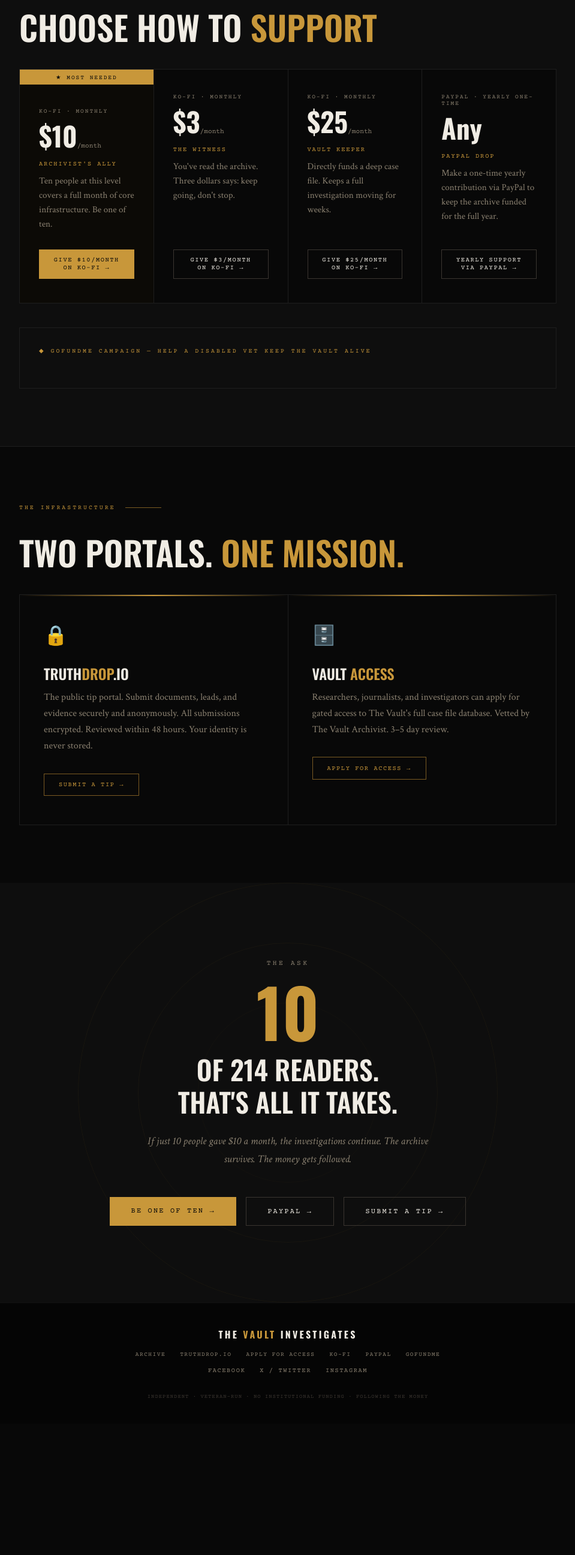
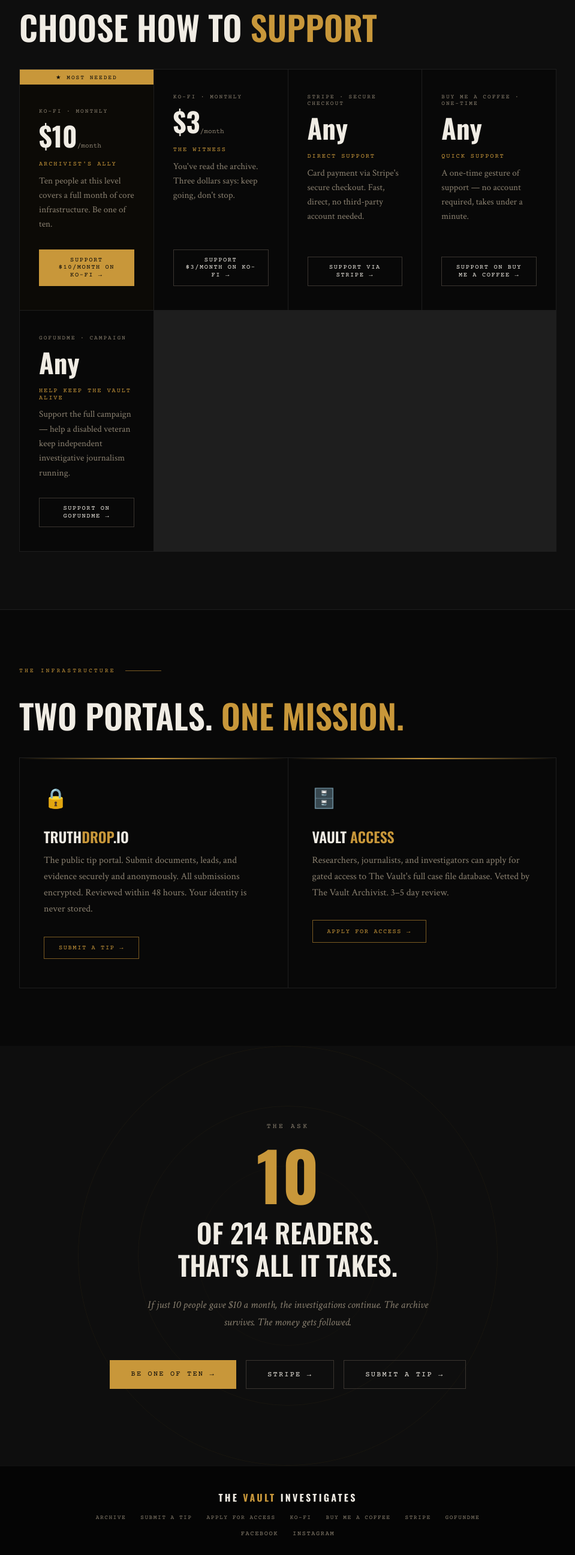
Before and after one commit to PapiRicanPI/Donate_The_Vault_Investigates, a plain HTML site: page index.html in a window 1280 px wide. Shown: the part 3004-5597 px from the top of the page at 60% size, without its empty margins (160-1119 px from the left). Before the commit the page ends 5378 px from the top, so only its background shows below. Drawn offline with nearby package versions, Linux system fonts and the light colour scheme; a script that the page names is missing.

Commit message:
Refactor donation and portal sections in index.html
Removed commented sections for donation and portals, updated links for submission and support options.

```diff
--- a/index.html
+++ b/index.html
@@ -67,7 +67,6 @@
   .dollar-amount{font-family:'Oswald',sans-serif;font-size:2rem;font-weight:700;color:var(--gold);display:block}
   .dollar-period{font-family:'Courier Prime',monospace;font-size:0.6rem;letter-spacing:0.15em;text-transform:uppercase;color:var(--muted);margin:0.5rem 0 0.8rem;display:block}
   .dollar-desc{font-size:0.95rem;color:#7a7060;line-height:1.6}
-  /* DONATE GRID */
   .donate-grid{display:grid;grid-template-columns:repeat(auto-fit,minmax(220px,1fr));gap:1px;background:var(--edge);border:1px solid var(--edge);margin-top:2.5rem}
   .donate-card{background:var(--void);padding:2.5rem 2rem;display:flex;flex-direction:column;transition:background 0.2s}
   .donate-card:hover{background:#0c0c0c}
@@ -83,7 +82,6 @@
   .card-btn:hover{border-color:var(--gold);color:var(--gold)}
   .donate-card.featured .card-btn{background:var(--gold);color:var(--void);border-color:var(--gold)}
   .donate-card.featured .card-btn:hover{background:var(--gold-light)}
-  /* PORTALS */
   .portal-grid{display:grid;grid-template-columns:1fr 1fr;gap:1px;background:var(--edge);border:1px solid var(--edge);margin-top:2.5rem}
   @media(max-width:600px){.portal-grid{grid-template-columns:1fr}}
   .portal-card{background:var(--void);padding:3rem 2.5rem;position:relative;overflow:hidden}
@@ -94,10 +92,6 @@
   .portal-desc{font-size:1rem;color:var(--muted);line-height:1.7;margin-bottom:2rem}
   .portal-btn{font-family:'Courier Prime',monospace;font-size:0.65rem;letter-spacing:0.15em;text-transform:uppercase;color:var(--gold);text-decoration:none;border:1px solid var(--gold-dim);padding:0.7rem 1.5rem;display:inline-block;transition:all 0.2s}
   .portal-btn:hover{background:var(--gold);color:var(--void);border-color:var(--gold)}
-  /* GOFUNDME WIDGET */
-  .gfm-wrap{margin-top:2.5rem;border:1px solid var(--edge);padding:2rem;background:var(--deep)}
-  .gfm-label{font-family:'Courier Prime',monospace;font-size:0.62rem;letter-spacing:0.3em;text-transform:uppercase;color:var(--gold);margin-bottom:1.5rem;display:block}
-  /* FINAL CTA */
   .final-cta{position:relative;overflow:hidden;padding:8rem 2rem;text-align:center;background:var(--deep)}
   .ring{position:absolute;top:50%;left:50%;transform:translate(-50%,-50%);border-radius:50%;border:1px solid rgba(200,151,58,0.07);pointer-events:none;animation:pulse-ring 6s ease-in-out infinite}
   .ring:nth-child(1){width:300px;height:300px}
@@ -125,13 +119,12 @@
   <a href="https://thevaultinvestigates.cloud/" class="nav-logo">The <span>Vault</span> Investigates</a>
   <div class="nav-right">
     <a href="https://thevaultinvestigates.cloud/" class="nav-link">Archive</a>
-    <a href="https://truthdrop-5buxndbh.manus.space/tips" class="nav-link">Submit Tip</a>
-    <a href="https://vet.thevault.watch/" class="nav-link">Apply for Access</a>
-    <a href="https://ko-fi.com/thevaultinvestigates/tiers" class="nav-cta">Support →</a>
+    <a href="mailto:tips@thevaultinvestigates.cloud" class="nav-link">Submit Tip</a>
+    <a href="https://vet.thevaultinvestigates.cloud/apply" class="nav-link">Apply for Access</a>
+    <a href="#support-options" class="nav-cta">Support →</a>
   </div>
 </nav>
 
-<!-- HERO -->
 <div class="hero">
   <div class="vault-bg">
     <div class="vault-circle"></div>
@@ -144,13 +137,12 @@
     <div class="gold-rule"></div>
     <p class="hero-sub">Documenting how governments, NGOs, and contractors turn human suffering into a business model — Puerto Rico and the United States.</p>
     <div class="hero-cta">
-      <a href="https://ko-fi.com/thevaultinvestigates/tiers" class="btn btn-gold">Keep the archive alive</a>
-      <a href="https://truthdrop-5buxndbh.manus.space/tips" class="btn btn-outline">Submit a tip</a>
+      <a href="#support-options" class="btn btn-gold">Keep the archive alive</a>
+      <a href="mailto:tips@thevaultinvestigates.cloud" class="btn btn-outline">Submit a tip</a>
     </div>
   </div>
 </div>
 
-<!-- TICKER -->
 <div class="ticker-wrap">
   <div class="ticker-track">
     <span class="ticker-item">214 subscribers — 0 recurring donors</span>
@@ -166,7 +158,6 @@
   </div>
 </div>
 
-<!-- STORY -->
 <section class="section reveal">
   <p class="section-tag">The archivist's story</p>
   <div class="story-layout">
@@ -186,7 +177,6 @@
 
 <hr class="rule">
 
-<!-- FACTS -->
 <div class="dark-band">
   <section class="section reveal">
     <p class="section-tag">The reality right now</p>
@@ -213,7 +203,6 @@
 
 <hr class="rule">
 
-<!-- WHERE MONEY GOES -->
 <section class="section reveal">
   <p class="section-tag">Radical transparency</p>
   <h2>What your money <span class="gold">actually</span> does</h2>
@@ -243,9 +232,8 @@
 
 <hr class="rule">
 
-<!-- DONATE -->
 <div class="dark-band">
-  <section class="section reveal">
+  <section class="section reveal" id="support-options">
     <p class="section-tag">Every dollar counts</p>
     <h2>Choose how to <span class="gold">support</span></h2>
     <div class="donate-grid">
@@ -257,7 +245,7 @@
         </div>
         <span class="card-name">Archivist's Ally</span>
         <p class="card-desc">Ten people at this level covers a full month of core infrastructure. Be one of ten.</p>
-        <a href="https://ko-fi.com/thevaultinvestigates/tiers" class="card-btn">Give $10/month on Ko-fi →</a>
+        <a href="https://ko-fi.com/thevaultinvestigates" class="card-btn">Support $10/month on Ko-fi →</a>
       </div>
 
       <div class="donate-card">
@@ -267,44 +255,45 @@
         </div>
         <span class="card-name">The Witness</span>
         <p class="card-desc">You've read the archive. Three dollars says: keep going, don't stop.</p>
-        <a href="https://ko-fi.com/thevaultinvestigates/tiers" class="card-btn">Give $3/month on Ko-fi →</a>
+        <a href="https://ko-fi.com/thevaultinvestigates" class="card-btn">Support $3/month on Ko-fi →</a>
       </div>
 
       <div class="donate-card">
         <div class="card-top">
-          <span class="card-platform">Ko-fi · Monthly</span>
-          <span class="card-amount">$25</span><span class="card-freq">/month</span>
+          <span class="card-platform">Stripe · Secure Checkout</span>
+          <span class="card-amount">Any</span>
         </div>
-        <span class="card-name">Vault Keeper</span>
-        <p class="card-desc">Directly funds a deep case file. Keeps a full investigation moving for weeks.</p>
-        <a href="https://ko-fi.com/thevaultinvestigates/tiers" class="card-btn">Give $25/month on Ko-fi →</a>
+        <span class="card-name">Direct Support</span>
+        <p class="card-desc">Card payment via Stripe's secure checkout. Fast, direct, no third-party account needed.</p>
+        <a href="https://buy.stripe.com/8x26oG9mmgxbeYAeFKdQQ00" class="card-btn">Support via Stripe →</a>
       </div>
 
       <div class="donate-card">
         <div class="card-top">
-          <span class="card-platform">PayPal · Yearly One-Time</span>
+          <span class="card-platform">Buy Me a Coffee · One-Time</span>
           <span class="card-amount">Any</span>
         </div>
-        <span class="card-name">PayPal Drop</span>
-        <p class="card-desc">Make a one-time yearly contribution via PayPal to keep the archive funded for the full year.</p>
-        <a href="https://www.paypal.com/ncp/payment/JH4X7243NJMRE" class="card-btn">Yearly Support via PayPal →</a>
+        <span class="card-name">Quick Support</span>
+        <p class="card-desc">A one-time gesture of support — no account required, takes under a minute.</p>
+        <a href="https://buymeacoffee.com/thevaultinvestigates" class="card-btn">Support on Buy Me a Coffee →</a>
+      </div>
+
+      <div class="donate-card">
+        <div class="card-top">
+          <span class="card-platform">GoFundMe · Campaign</span>
+          <span class="card-amount">Any</span>
+        </div>
+        <span class="card-name">Help Keep The Vault Alive</span>
+        <p class="card-desc">Support the full campaign — help a disabled veteran keep independent investigative journalism running.</p>
+        <a href="https://gofund.me/28b709bf9" class="card-btn">Support on GoFundMe →</a>
       </div>
 
     </div>
-
-    <!-- GOFUNDME WIDGET -->
-    <div class="gfm-wrap reveal">
-      <span class="gfm-label">◆ GoFundMe Campaign — Help a Disabled Vet Keep The Vault Alive</span>
-      <div class="gfm-embed" data-url="https://www.gofundme.com/f/help-a-disabled-vet-keep-the-vault-investigates-alive/widget/medium?sharesheet=undefined&attribution_id=sl:b63c8cbd-7455-46c2-b292-cc7d329874b9"></div>
-      <script defer src="https://www.gofundme.com/static/js/embed.js"></script>
-    </div>
-
   </section>
 </div>
 
 <hr class="rule">
 
-<!-- PORTALS -->
 <section class="section reveal">
   <p class="section-tag">The infrastructure</p>
   <h2>Two portals. <span class="gold">One mission.</span></h2>
@@ -313,18 +302,17 @@
       <span class="portal-icon">🔒</span>
       <div class="portal-name">Truth<span>Drop</span>.io</div>
       <p class="portal-desc">The public tip portal. Submit documents, leads, and evidence securely and anonymously. All submissions encrypted. Reviewed within 48 hours. Your identity is never stored.</p>
-      <a href="https://truthdrop-5buxndbh.manus.space/tips" class="portal-btn">Submit a tip →</a>
+      <a href="mailto:tips@thevaultinvestigates.cloud" class="portal-btn">Submit a tip →</a>
     </div>
     <div class="portal-card">
       <span class="portal-icon">🗄️</span>
       <div class="portal-name">Vault <span>Access</span></div>
       <p class="portal-desc">Researchers, journalists, and investigators can apply for gated access to The Vault's full case file database. Vetted by The Vault Archivist. 3–5 day review.</p>
-      <a href="https://vet.thevault.watch/" class="portal-btn">Apply for access →</a>
+      <a href="https://vet.thevaultinvestigates.cloud/apply" class="portal-btn">Apply for access →</a>
     </div>
   </div>
 </section>
 
-<!-- FINAL CTA -->
 <div class="final-cta">
   <div class="ring"></div><div class="ring"></div><div class="ring"></div>
   <div class="final-inner">
@@ -333,9 +321,9 @@
     <h2 class="final-h">Of 214 readers.<br>That's all it takes.</h2>
     <p class="final-p">If just 10 people gave $10 a month, the investigations continue. The archive survives. The money gets followed.</p>
     <div style="display:flex;gap:1rem;justify-content:center;flex-wrap:wrap;">
-      <a href="https://ko-fi.com/thevaultinvestigates/tiers" class="btn btn-gold">Be one of ten →</a>
-      <a href="https://www.paypal.com/ncp/payment/JH4X7243NJMRE" class="btn btn-outline">PayPal →</a>
-      <a href="https://truthdrop-5buxndbh.manus.space/tips" class="btn btn-outline">Submit a tip →</a>
+      <a href="https://ko-fi.com/thevaultinvestigates" class="btn btn-gold">Be one of ten →</a>
+      <a href="https://buy.stripe.com/8x26oG9mmgxbeYAeFKdQQ00" class="btn btn-outline">Stripe →</a>
+      <a href="mailto:tips@thevaultinvestigates.cloud" class="btn btn-outline">Submit a tip →</a>
     </div>
   </div>
 </div>
@@ -344,13 +332,19 @@
   <div class="footer-logo">The <span>Vault</span> Investigates</div>
   <div class="footer-links">
     <a href="https://thevaultinvestigates.cloud/">Archive</a>
-    <a href="https://truthdrop-5buxndbh.manus.space">TruthDrop.io</a>
-    <a href="https://vet.thevault.watch/">Apply for Access</a>
-    <a href="https://ko-fi.com/thevaultinvestigates/tiers">Ko-fi</a>
-    <a href="https://www.paypal.com/ncp/payment/JH4X7243NJMRE">PayPal</a>
-    <a href="https://gofund.me/c2a9993c3">GoFundMe</a>
+    <a href="mailto:tips@thevaultinvestigates.cloud">Submit a Tip</a>
+    <a href="https://vet.thevaultinvestigates.cloud/apply">Apply for Access</a>
+    <a href="https://ko-fi.com/thevaultinvestigates">Ko-fi</a>
+    <a href="https://buymeacoffee.com/thevaultinvestigates">Buy Me a Coffee</a>
+    <a href="https://buy.stripe.com/8x26oG9mmgxbeYAeFKdQQ00">Stripe</a>
+    <a href="https://gofund.me/28b709bf9">GoFundMe</a>
   </div>
-  <div style="display:flex;gap:1.5rem;justify-content:center;margin-bottom:1rem;"><a href="https://www.facebook.com/vaultarchivist/" style="font-family:Courier Prime,monospace;font-size:0.65rem;letter-spacing:0.15em;text-transform:uppercase;color:#8a8070;text-decoration:none;" onmouseover="this.style.color='#c8973a'" onmouseout="this.style.color='#8a8070'">Facebook</a><a href="https://x.com/PovertyVault" style="font-family:Courier Prime,monospace;font-size:0.65rem;letter-spacing:0.15em;text-transform:uppercase;color:#8a8070;text-decoration:none;" onmouseover="this.style.color='#c8973a'" onmouseout="this.style.color='#8a8070'">X / Twitter</a><a href="https://www.instagram.com/businessofpoverty/" style="font-family:Courier Prime,monospace;font-size:0.65rem;letter-spacing:0.15em;text-transform:uppercase;color:#8a8070;text-decoration:none;" onmouseover="this.style.color='#c8973a'" onmouseout="this.style.color='#8a8070'">Instagram</a></div><p class="footer-note">Independent · Veteran-run · No institutional funding · Following the money</p>
+  <div style="display:flex;gap:1.5rem;justify-content:center;margin-bottom:1rem;">
+    <a href="https://www.facebook.com/vaultarchivist/" style="font-family:Courier Prime,monospace;font-size:0.65rem;letter-spacing:0.15em;text-transform:uppercase;color:#8a8070;text-decoration:none;" onmouseover="this.style.color='#c8973a'" onmouseout="this.style.color='#8a8070'">Facebook</a>
+    <a href="https://www.instagram.com/businessofpoverty/" style="font-family:Courier Prime,monospace;font-size:0.65rem;letter-spacing:0.15em;text-transform:uppercase;color:#8a8070;text-decoration:none;" onmouseover="this.style.color='#c8973a'" onmouseout="this.style.color='#8a8070'">Instagram</a>
+    <!-- X/Twitter link removed pending confirmed current handle — old @PovertyVault account was suspended per prior migration -->
+  </div>
+  <p class="footer-note">Independent · Veteran-run · No institutional funding · Following the money</p>
 </footer>
 
 <script>
```
